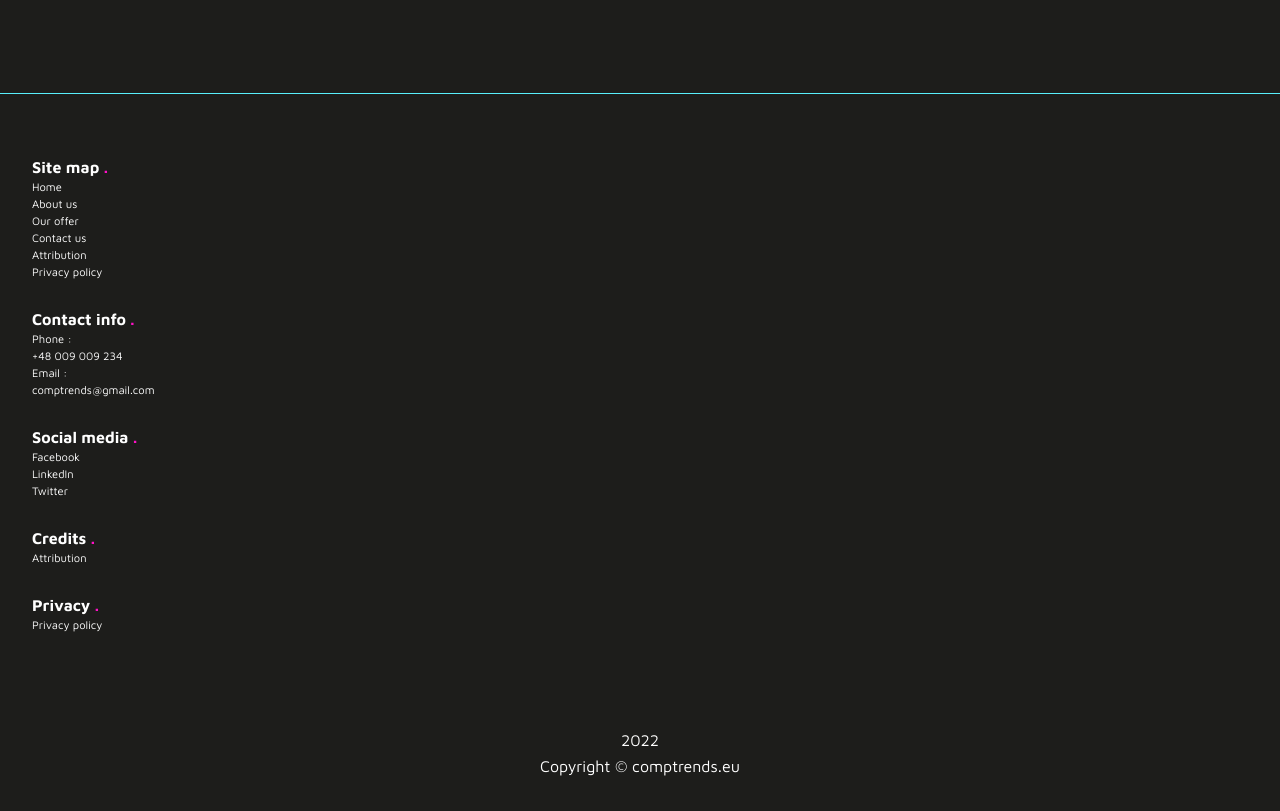
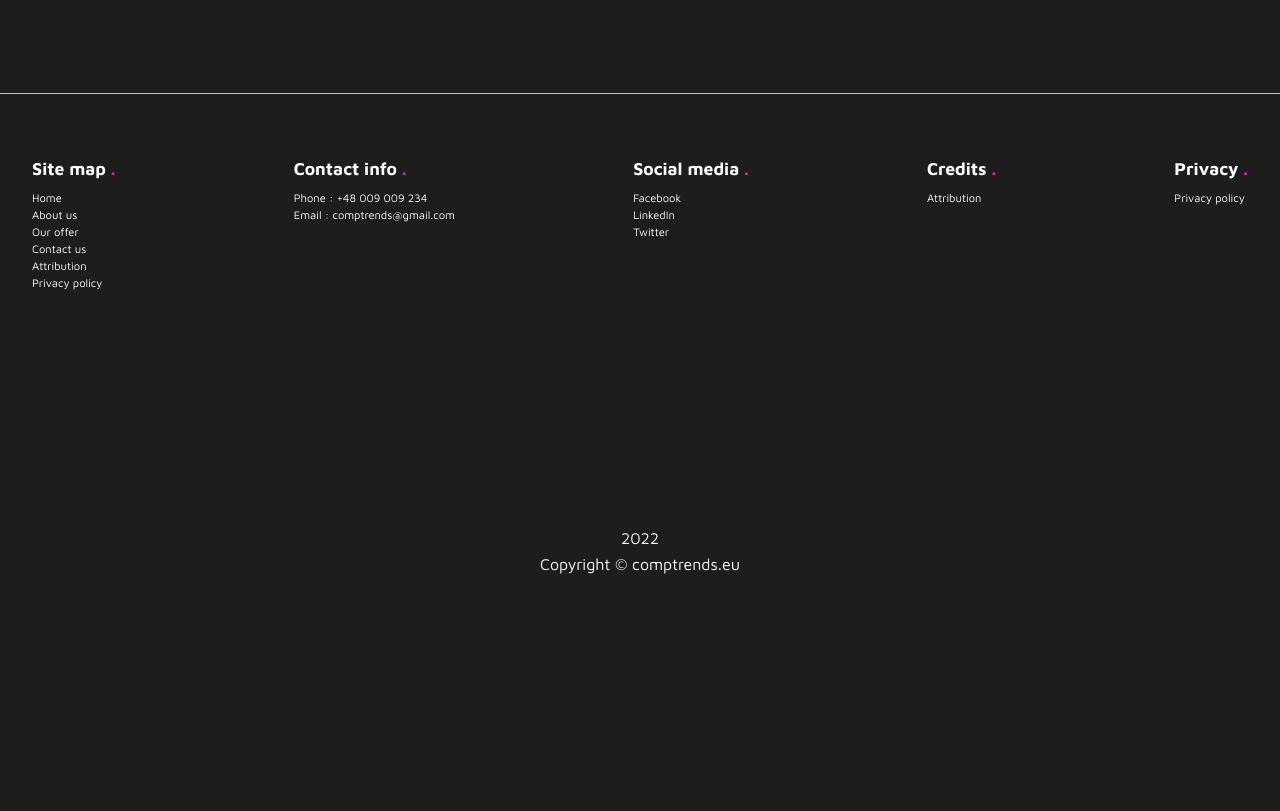
Before and after one commit to marcinzygan/comptrends-next, a Next.js app: page / in a window 1280 px wide. Shown: the part 4860-5671 px from the top of the page. After the commit the page ends 5469 px from the top, so only its background shows below. Built offline with nearby package versions, Linux system fonts and the light colour scheme.

Commit message:
added media queries for footer up to 1900 px

```diff
--- a/components/ContactSection/ContactSection.js
+++ b/components/ContactSection/ContactSection.js
@@ -50,8 +50,8 @@ const ContactSection = () => {
             Email : comptrends@gmail.com
           </p>
         </div>
+        <Form />
       </div>
-      <Form />
     </section>
   );
 };
--- a/components/Footer/Footer.js
+++ b/components/Footer/Footer.js
@@ -50,12 +50,12 @@ const Footer = () => {
               Contact info <span className="span__accentFirst">.</span>
             </h4>
             <>
-              <p className={classes.footer__link}>Phone :</p>
-              <span className={classes.footer__link}>+48 009 009 234</span>
+              <p className={classes.footer__link}>Phone : +48 009 009 234</p>
             </>
             <>
-              <p className={classes.footer__link}>Email :</p>
-              <span className={classes.footer__link}>comptrends@gmail.com</span>
+              <p className={classes.footer__link}>
+                Email : comptrends@gmail.com
+              </p>
             </>
           </div>
           {/* SOCIAL MEDIA */}
@@ -93,7 +93,7 @@ const Footer = () => {
             </Link>
           </div>
         </div>
-        <div className={classes.footer__animation}></div>
+
         <div className={classes.footer__copyright_container}>
           <p className={classes.copyrights}> {year}</p>
           <p className={classes.copyrights}> Copyright © comptrends.eu</p>
--- a/components/Footer/Footer.module.css
+++ b/components/Footer/Footer.module.css
@@ -17,15 +17,16 @@
 .footer__link {
   text-decoration: none;
   color: white;
-  font-size: 0.7rem;
+  font-size: var(--fs-link);
   cursor: pointer;
-  font-weight: 300;
+  font-weight: var(--fw-regular);
   font-family: var(--ff-text);
   padding-top: 0.25rem;
+  transition: transform 0.25s ease-in-out;
 }
-.footer__animation {
-  /* display: none; */
-  rotate: 270deg;
+
+.footer__link:hover {
+  color: var(--clr-accentSecond);
 }
 .copyrights {
   text-align: center;
@@ -38,5 +39,35 @@
   transform: translate(-50%, 2%); */
 }
 .footer__copyright_container {
-  padding-top: 4rem;
+  height: 20vh;
+
+  display: flex;
+  flex-direction: column;
+  align-items: center;
+  justify-content: flex-end;
 }
+
+/* MEDIA QUERIES */
+/* 600px */
+@media (min-width: 600px) {
+  .footer__copyright_container {
+    margin-top: 6rem;
+  }
+}
+
+/* 800px */
+@media (min-width: 800px) {
+  .footer__container {
+    display: flex;
+    justify-content: space-between;
+    align-items: flex-start;
+  }
+}
+@media (min-width: 1300px) {
+  .section__footer {
+    min-height: 50vh;
+  }
+  .footer__link {
+    padding-top: 0.5rem;
+  }
+}
--- a/styles/globals.css
+++ b/styles/globals.css
@@ -21,6 +21,7 @@
   --fs-h2: 1.3rem;
   --fs-h4: 1rem;
   --fs-txt: 0.7rem;
+  --fs-link: 0.7rem;
   --fs-nav: 0.8rem;
 }
 /* FONT SIZES FOR DIFFERENT SCREENS */
@@ -35,15 +36,25 @@
     --fs-txt: 1rem;
   }
 }
+@media (min-width: 800px) {
+  :root {
+    --fs-h4: 1.1rem;
+  }
+}
+
 @media (min-width: 1300px) {
   :root {
     --fs-h1: 4rem;
+    --fs-h4: 1.3rem;
+    --fs-link: 0.8rem;
   }
 }
 @media (min-width: 1600px) {
   :root {
     --fs-h1: 5rem;
+    --fs-h4: 1.4rem;
     --fs-txt: 1.1rem;
+    --fs-link: 0.9rem;
     --fs-nav: 0.9rem;
   }
 }
@@ -100,6 +111,7 @@ body {
   font-family: var(--ff-text);
   font-weight: var(--fw-bold);
   font-size: var(--fs-h4);
+  padding-bottom: 0.5rem;
 }
 .h3__txt {
   font-family: var(--ff-headings);
```
